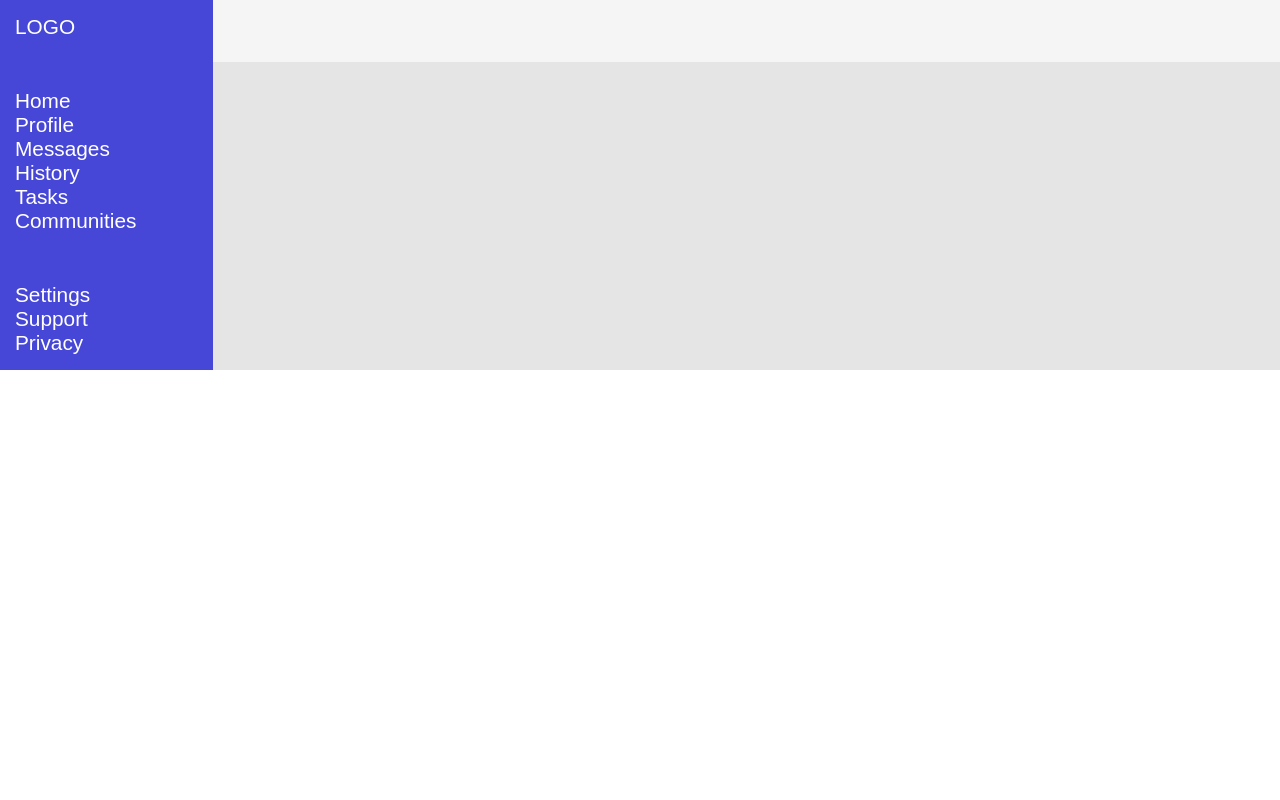
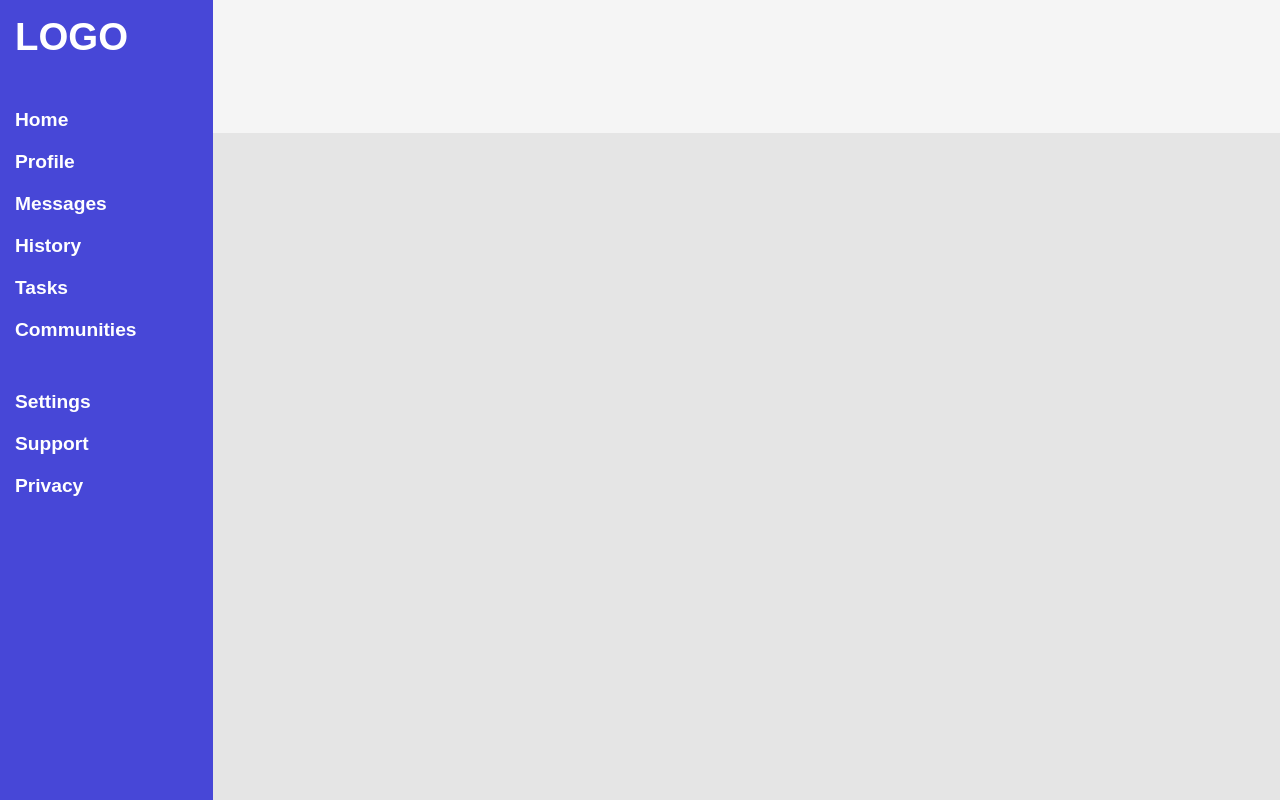
Before and after one commit to Inquisitive-Rishi/admin_dashboard, a plain HTML site: page index.html in a window 1280 px wide. Drawn offline with Linux system fonts and the light colour scheme.

Commit message:
modiify sidebar

```diff
--- a/style.css
+++ b/style.css
@@ -8,17 +8,32 @@
     display: grid;
     grid-template-columns: 1fr 5fr;
     grid-template-rows: 1fr 5fr;
+    height: 100vh;
+}
+
+.logo {
+    font-size: 2em;
+    font-weight: 900;
+    margin-bottom: 50px;
 }
 
 .sidebar {
     color: white;
-    font-size: 1.3em;
-    display: grid;
+    font-size: 1.2em;
     padding: 15px;
     background-color: rgb(71, 71, 215);
     grid-column: 1;
     grid-row: 1 / 3;
-    gap: 50px;
+    gap: 10px;
+}
+
+.sidebar ul {
+    margin-bottom: 50px;
+}
+
+.sidebar li {
+    font-weight: 700;
+    margin-bottom: 20px;
 }
 
 .header {
```
